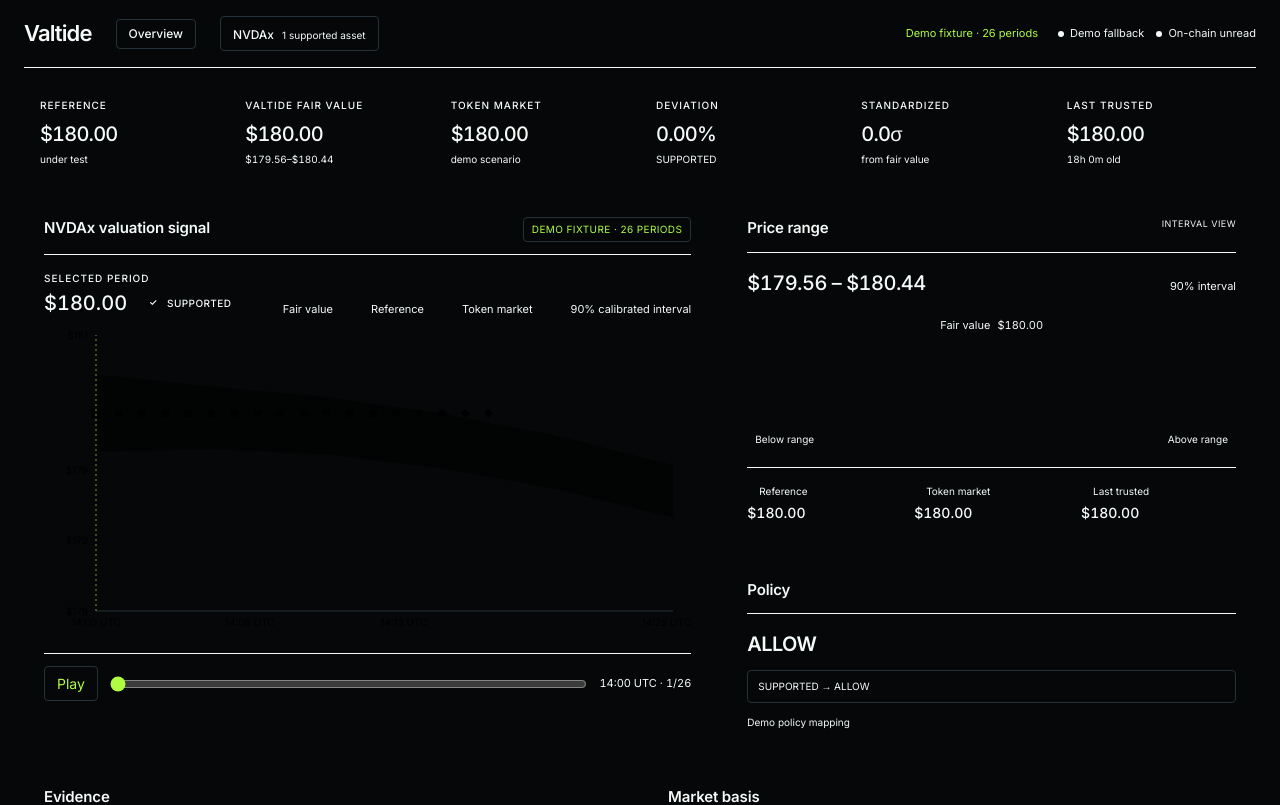
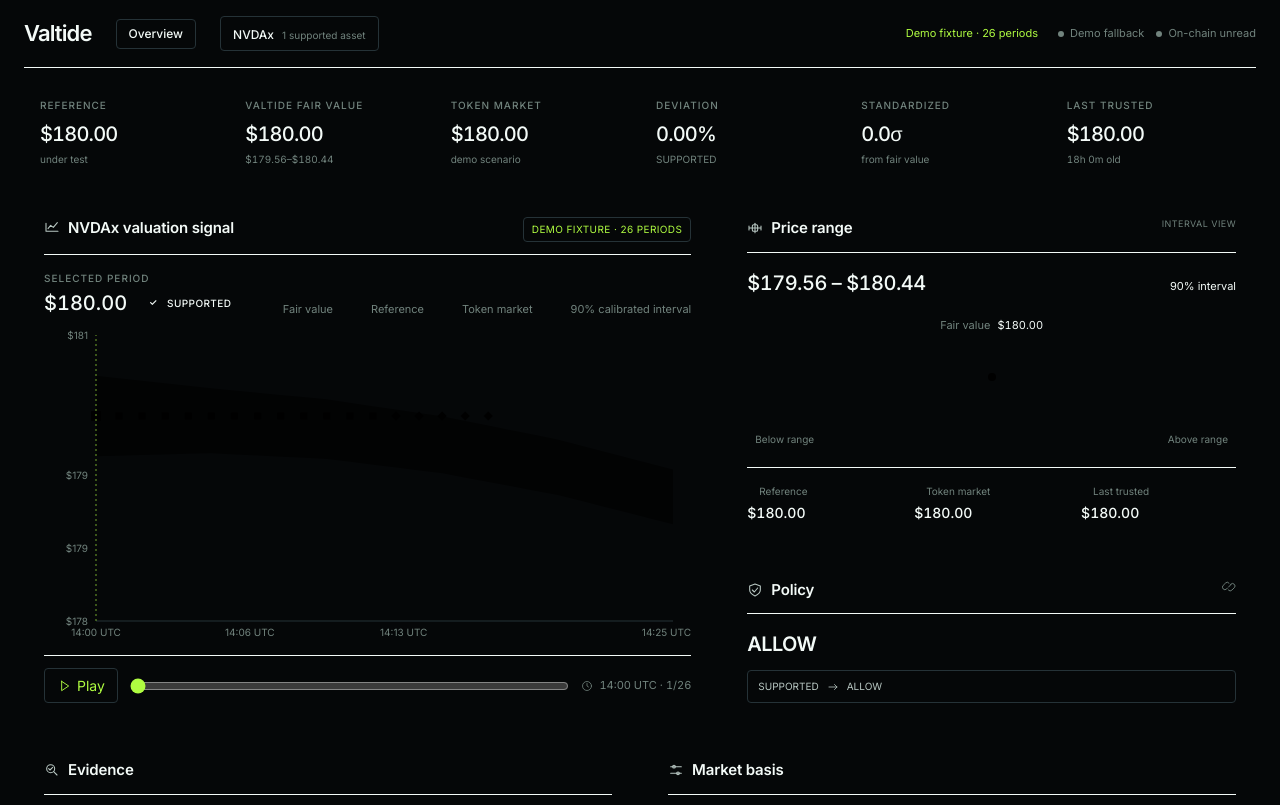
Before and after one commit to chin0312/valtide, a React (Vite) app in the folder apps/web/: page / in a window 1280 px wide. Shown: the top 805 px of the page. Built offline with nearby package versions, Linux system fonts and the light colour scheme; no server answers.

Commit message:
feat(web): align dashboard panels and polish chart markers

```diff
--- a/apps/web/src/App.tsx
+++ b/apps/web/src/App.tsx
@@ -15,6 +15,7 @@ import { EXAMPLE_DEMO_POLICY } from "./components/PolicyActionPanel";
 import { ReasonCodes } from "./components/ReasonCodes";
 import { RegistryPanel } from "./components/RegistryPanel";
 import { Panel } from "./components/ui";
+import { Icon } from "./components/Icon";
 import { EVIDENCE } from "./lib/evidence";
 import { ageLabel, compactUsd, money, pct, sigma } from "./lib/format";
 import { deriveOnchainSync } from "./lib/onchain";
@@ -73,7 +74,7 @@ export default function App() {
       <main className="space-y-4">
         <MetricGrid current={current} isOperational={isOperational} />
 
-        <div className="grid items-start gap-4 xl:grid-cols-[minmax(0,1.3fr)_minmax(0,1fr)]">
+        <div className="grid items-stretch gap-4 xl:grid-cols-[minmax(0,1.3fr)_minmax(0,1fr)]">
           <HistoricalReplay
             results={results}
             position={position}
@@ -83,7 +84,7 @@ export default function App() {
             sourceLabel={source}
             showPlayback={!isOperational}
           />
-          <div className="min-w-0 space-y-4">
+          <div className="flex min-w-0 flex-col gap-4">
             <ReferenceComparison r={current} />
             <PolicyCard state={current.evidence_state} action={policyAction} source={onchain.data ? "Deployed X Layer policy" : isOperational ? "Policy unavailable" : "Demo policy mapping"} />
           </div>
@@ -165,7 +166,7 @@ function EvidenceCard({ result }: { result: ValuationResult }) {
       ? `${outside ? "Outside range" : "Mixed evidence"}; challenge threshold not met.`
       : "Reference materially exceeds the supported range.";
   return (
-    <Panel title="Evidence">
+    <Panel title="Evidence" icon="evidence">
       <div className="text-2xl font-semibold tracking-[-0.03em]" style={{ color: state.fg }}>{state.label}</div>
       <p className="mt-2 text-xs" style={{ color: "var(--color-ink-dim)" }}>{summary}</p>
       <div className="mt-4"><ReasonCodes codes={result.reason_codes.slice(0, 2)} evidenceState={result.evidence_state} /></div>
@@ -175,17 +176,16 @@ function EvidenceCard({ result }: { result: ValuationResult }) {
 
 function PolicyCard({ state, action, source }: { state: EvidenceState; action: PolicyAction | null; source: string }) {
   return (
-    <Panel title="Policy">
+    <Panel title="Policy" icon="shield" right={<span title={source} aria-label={source} className="text-muted"><Icon name="chain" size={14} /></span>}>
       <div className="tnum break-words text-xl font-semibold tracking-[-0.03em] text-ink">{action ?? "—"}</div>
-      <div className="tnum mt-3 rounded px-2.5 py-2 text-[10px]" style={{ background: "var(--color-panel-2)", color: "var(--color-ink-dim)", border: "1px solid var(--color-line)" }}>{state} → {action ?? "UNAVAILABLE"}</div>
-      <div className="mt-3 text-[10px]" style={{ color: "var(--color-muted)" }}>{source}</div>
+      <div className="tnum mt-3 flex items-center gap-2 rounded px-2.5 py-2 text-[10px]" style={{ background: "var(--color-panel-2)", color: "var(--color-ink-dim)", border: "1px solid var(--color-line)" }}>{state}<Icon name="arrow" size={12} />{action ?? "UNAVAILABLE"}</div>
     </Panel>
   );
 }
 
 function BasisCard({ result }: { result: ValuationResult }) {
   return (
-    <Panel title="Market basis">
+    <Panel title="Market basis" icon="basis">
       <dl className="grid grid-cols-2 gap-x-5 gap-y-2 text-xs">
         <StatusRow label="Token move" value={pct(result.observed_token_move_pct)} />
         <StatusRow label="Model move" value={pct(result.model_implied_move_pct)} />
--- a/apps/web/src/components/EscalationChart.tsx
+++ b/apps/web/src/components/EscalationChart.tsx
@@ -39,7 +39,7 @@ export function EscalationChart({ results, index, playhead = index, onSelect }:
   const yDecimals = span < 2 ? 1 : 0;
 
   return (
-    <div className="h-[320px] w-full">
+    <div className="h-[320px] min-h-[280px] w-full flex-1">
       <ResponsiveContainer>
         <ComposedChart
           data={data}
--- /dev/null
+++ b/apps/web/src/components/Icon.tsx
@@ -0,0 +1,22 @@
+import type { ReactNode } from "react";
+
+const paths: Record<string, ReactNode> = {
+  signal: <><path d="M3 17V5M3 17h18" /><path d="m6 13 4-5 4 3 6-7" /></>,
+  range: <><path d="M3 12h18M3 9v6M21 9v6" /><rect x="8" y="7" width="8" height="10" rx="2" /><path d="M12 5v14" /></>,
+  shield: <><path d="m12 3 8 3v6c0 5-8 9-8 9s-8-4-8-9V6l8-3Z" /><path d="m8 12 3 3 5-6" /></>,
+  evidence: <><circle cx="10" cy="10" r="6" /><path d="m14.5 14.5 5 5M7 10l2 2 4-4" /></>,
+  basis: <><path d="M4 7h16M4 17h16" /><circle cx="9" cy="7" r="2" /><circle cx="15" cy="17" r="2" /></>,
+  record: <><rect x="5" y="3" width="14" height="18" rx="2" /><path d="M9 8h6M9 12h6M9 16h4" /></>,
+  chain: <><path d="m10 13 4-4m-6 6-1 1a4 4 0 0 1-6-6l4-4a4 4 0 0 1 6 0m2 3 1-1a4 4 0 0 1 6 6l-4 4a4 4 0 0 1-6 0" transform="translate(1 1)" /></>,
+  play: <path d="m8 4 12 8-12 8V4Z" />,
+  pause: <><path d="M8 5v14M16 5v14" /></>,
+  replay: <><path d="M3 10a9 9 0 1 1 2 8M3 4v6h6" /></>,
+  clock: <><circle cx="12" cy="12" r="9" /><path d="M12 7v5l3 2" /></>,
+  arrow: <path d="M4 12h16m-5-5 5 5-5 5" />,
+};
+
+export type IconName = keyof typeof paths;
+
+export function Icon({ name, size = 16, className = "" }: { name: IconName; size?: number; className?: string }) {
+  return <svg width={size} height={size} viewBox="0 0 24 24" fill="none" stroke="currentColor" strokeWidth="1.6" strokeLinecap="round" strokeLinejoin="round" aria-hidden="true" focusable="false" className={`shrink-0 ${className}`}>{paths[name]}</svg>;
+}
--- a/apps/web/src/components/ReferenceNumberLine.tsx
+++ b/apps/web/src/components/ReferenceNumberLine.tsx
@@ -1,11 +1,10 @@
 import type { ValuationResult } from "../api/types";
-import { EVIDENCE } from "../lib/evidence";
 import { money } from "../lib/format";
 import { priceToFraction, unitsToFraction } from "../lib/scale";
 
 export function ReferenceNumberLine({ r }: { r: ValuationResult }) {
   const candidates = [
-    { label: "Reference", price: r.reference_under_test, color: EVIDENCE[r.evidence_state].fg, shape: "diamond" },
+    { label: "Reference", price: r.reference_under_test, color: "var(--color-series-reference)", shape: "diamond" },
     { label: "Token market", price: r.token_price, color: "var(--color-series-token)", shape: "circle" },
     { label: "Last trusted", price: r.last_trusted_reference, color: "var(--color-series-trusted)", shape: "square" },
     { label: "Constructed", price: r.external_constructed_reference, color: "var(--color-series-valtide)", shape: "circle" },
@@ -26,9 +25,14 @@ export function ReferenceNumberLine({ r }: { r: ValuationResult }) {
         <div className="absolute top-[38px] h-11 rounded" style={{ left: `${bandStart}%`, width: `${bandWidth}%`, background: "var(--color-band-fill)", border: "1px solid var(--color-series-valtide)" }} />
         <div className="absolute left-1/2 top-[32px] h-14 w-px" style={{ background: "var(--color-series-valtide)" }} />
         <div className="absolute inset-x-0 top-0 text-center text-[11px]" style={{ color: "var(--color-muted)" }}>Fair value <span className="tnum ml-1 text-ink">{money(r.valtide_fair_value)}</span></div>
-        {markers.map((marker, i) => (
-          <div key={marker.label} className="absolute" style={{ left: `${priceToFraction(marker.price, r) * 100}%`, top: 46 + i * 14 }} title={`${marker.label}: ${money(marker.price)}`}>
-            <span className="absolute h-2.5 w-2.5 -translate-x-1/2" style={{ background: marker.color, border: "1px solid var(--color-panel)", borderRadius: marker.shape === "circle" ? "50%" : 1, rotate: marker.shape === "diamond" ? "45deg" : undefined }} />
+        {markers.map((marker) => (
+          <div key={marker.label} data-price-marker={marker.label} className="absolute" style={{ left: `${priceToFraction(marker.price, r) * 100}%`, top: 60, zIndex: marker.shape === "diamond" ? 3 : marker.shape === "square" ? 2 : 1 }} title={`${marker.label}: ${money(marker.price)}`}>
+            <svg className="absolute -translate-x-1/2 -translate-y-1/2" width="28" height="28" viewBox="0 0 28 28" aria-hidden="true" style={{ overflow: "visible" }}>
+              {/* Nested outlines keep equal-price sources visible at their exact position. */}
+              {marker.shape === "diamond" ? <path d="M14 2 26 14 14 26 2 14Z" fill="none" stroke={marker.color} strokeWidth="2" />
+                : marker.shape === "square" ? <rect x="7" y="7" width="14" height="14" rx="1" fill="none" stroke={marker.color} strokeWidth="2" />
+                  : <circle cx="14" cy="14" r="4" fill={marker.color} stroke="var(--color-panel)" strokeWidth="1.5" />}
+            </svg>
           </div>
         ))}
         <div className="absolute inset-x-0 bottom-0 flex justify-between text-[10px]" style={{ color: "var(--color-muted)" }}><span>Below range</span><span>Above range</span></div>
--- a/apps/web/src/components/RegistryPanel.tsx
+++ b/apps/web/src/components/RegistryPanel.tsx
@@ -27,7 +27,7 @@ export function RegistryPanel({ controlPlane, enforcement, runtime, sync, mode =
   const modeNote = mode === "demo" ? "Live deployed state — not driven by this scenario." : mode === "historical" ? "Current deployed state — not historical chain state for the selected observation." : null;
 
   return (
-    <Panel title="On-chain provenance" subtitle="X Layer · attestation delivery and collateral enforcement">
+    <Panel title="On-chain provenance" icon="chain" subtitle="X Layer · attestation delivery and collateral enforcement">
       <div className="flex flex-wrap items-center justify-between gap-3 pb-4 text-xs">
         <div><span className="font-semibold" style={{ color: "var(--color-accent)" }}>{controlPlane.network}</span><span className="tnum ml-2" style={{ color: "var(--color-muted)" }}>chain {controlPlane.chain_id} · deployed</span></div>
         {modeNote && <span style={{ color: "var(--color-ink-dim)" }}>{modeNote}</span>}
@@ -76,7 +76,7 @@ export function RegistryPanel({ controlPlane, enforcement, runtime, sync, mode =
 
 function UnavailableRegistryPanel({ status, detail }: { status: string; detail: string }) {
   return (
-    <Panel title="On-chain provenance" subtitle="X Layer · publisher → Registry → policy → RiskGuard → vault" right={<span className="rounded px-2 py-1 font-mono text-[9px] uppercase tracking-[0.05em]" style={{ color: "var(--color-muted)", background: "var(--color-panel-2)", border: "1px solid var(--color-line)" }}>{status}</span>}>
+    <Panel title="On-chain provenance" icon="chain" subtitle="X Layer · publisher → Registry → policy → RiskGuard → vault" right={<span className="rounded px-2 py-1 font-mono text-[9px] uppercase tracking-[0.05em]" style={{ color: "var(--color-muted)", background: "var(--color-panel-2)", border: "1px solid var(--color-line)" }}>{status}</span>}>
       <div className="grid overflow-hidden rounded-lg sm:grid-cols-5" style={{ border: "1px solid var(--color-line)" }}>
         <PipelineStep index="01" label="Publisher" value="API REQUIRED" />
         <PipelineStep index="02" label="Registry" value="UNREAD" />
--- a/apps/web/src/components/ui.tsx
+++ b/apps/web/src/components/ui.tsx
@@ -1,12 +1,13 @@
 import type { ReactNode } from "react";
+import { Icon, type IconName } from "./Icon";
 
-export function Panel({ title, subtitle, right, children, className = "" }: { title?: string; subtitle?: string; right?: ReactNode; children: ReactNode; className?: string }) {
+export function Panel({ title, icon, subtitle, right, children, className = "" }: { title?: string; icon?: IconName; subtitle?: string; right?: ReactNode; children: ReactNode; className?: string }) {
   return (
     <section className={`card-shadow rounded-[10px] p-5 ${className}`} style={{ background: "var(--color-panel)", border: "1px solid var(--color-line-subtle)" }}>
       {(title || right) && (
         <header className="mb-4 flex items-start justify-between gap-4 border-b pb-3" style={{ borderColor: "var(--color-line-subtle)" }}>
           <div>
-            {title && <h2 className="text-[15px] font-semibold tracking-[-0.01em] text-ink">{title}</h2>}
+            {title && <h2 className="flex items-center gap-2 text-[15px] font-semibold tracking-[-0.01em] text-ink">{icon && <Icon name={icon} className="text-ink-dim" />}{title}</h2>}
             {subtitle && <p className="mt-0.5 max-w-3xl text-xs" style={{ color: "var(--color-muted)" }}>{subtitle}</p>}
           </div>
           {right}
--- a/apps/web/src/views/HistoricalReplay.tsx
+++ b/apps/web/src/views/HistoricalReplay.tsx
@@ -3,6 +3,7 @@ import type { ValuationResult } from "../api/types";
 import { EscalationChart } from "../components/EscalationChart";
 import { EvidenceChip } from "../components/EvidenceChip";
 import { Panel } from "../components/ui";
+import { Icon } from "../components/Icon";
 import { coverageLabel, money, timeUTC } from "../lib/format";
 import { advancePosition, clampPosition } from "../lib/playback";
 
@@ -57,6 +58,8 @@ export function HistoricalReplay({
   return (
     <Panel
       title="NVDAx valuation signal"
+      icon="signal"
+      className="flex h-full min-w-0 flex-col"
       right={<span className="rounded px-2 py-1 font-mono text-[10px] uppercase tracking-[0.04em]" style={{ color: "var(--color-accent)", background: "var(--color-accent-soft)", border: "1px solid var(--color-line)" }}>{sourceLabel}</span>}
     >
       <div className="mb-2 flex flex-wrap items-end justify-between gap-3">
@@ -74,17 +77,17 @@ export function HistoricalReplay({
 
       <EscalationChart results={results} index={index} playhead={position} onSelect={(next) => { setPlaying(false); setPosition(clampPosition(next, results.length)); }} />
 
-      <div className="mt-2 flex flex-wrap items-center gap-3 border-t pt-3" style={{ borderColor: "var(--color-line-subtle)" }}>
+      <div className="mt-auto flex flex-wrap items-center gap-3 border-t pt-3" style={{ borderColor: "var(--color-line-subtle)" }}>
         {showPlayback && (
           <button
             onClick={() => {
               if (atEnd) setPosition(0);
               setPlaying(!playing || atEnd);
             }}
-            className="rounded px-3 py-1.5 text-xs font-medium"
+            className="inline-flex items-center gap-1.5 rounded px-3 py-1.5 text-xs font-medium"
             style={{ background: "var(--color-accent-soft)", color: "var(--color-accent)", border: "1px solid var(--color-line)" }}
           >
-            {playing ? "Pause" : atEnd ? "Replay" : "Play"}
+            <Icon name={playing ? "pause" : atEnd ? "replay" : "play"} size={14} />{playing ? "Pause" : atEnd ? "Replay" : "Play"}
           </button>
         )}
         <input
@@ -97,7 +100,7 @@ export function HistoricalReplay({
           className="min-w-[160px] flex-1 accent-[var(--color-accent)]"
           aria-label="Replay period"
         />
-        <span className="tnum text-[11px]" style={{ color: "var(--color-muted)" }}>{timeUTC(current.timestamp)} · {index + 1}/{results.length}</span>
+        <span className="tnum inline-flex items-center gap-1.5 text-[11px]" style={{ color: "var(--color-muted)" }}><Icon name="clock" size={12} />{timeUTC(current.timestamp)} · {index + 1}/{results.length}</span>
       </div>
     </Panel>
   );
--- a/apps/web/src/views/ObservationRecord.tsx
+++ b/apps/web/src/views/ObservationRecord.tsx
@@ -20,6 +20,7 @@ export function ObservationRecord({ results, currentIndex, sourceLabelText }: {
   return (
     <Panel
       title="Evidence record"
+      icon="record"
       right={<span className="rounded px-2 py-1 font-mono text-[9px] uppercase tracking-[0.05em]" style={{ color: "var(--color-muted)", background: "var(--color-panel-2)", border: "1px solid var(--color-line)" }}>{sourceLabelText}</span>}
     >
       <div className="grid grid-cols-2 overflow-hidden rounded-lg lg:grid-cols-4" style={{ border: "1px solid var(--color-line-subtle)" }}>
--- a/apps/web/src/views/ReferenceComparison.tsx
+++ b/apps/web/src/views/ReferenceComparison.tsx
@@ -6,7 +6,7 @@ import { Panel } from "../components/ui";
 // axis. No composite score hides the outlier.
 export function ReferenceComparison({ r }: { r: ValuationResult }) {
   return (
-    <Panel title="Price range" right={<span className="font-mono text-[9px] uppercase tracking-[0.05em]" style={{ color: "var(--color-muted)" }}>interval view</span>}>
+    <Panel title="Price range" icon="range" className="flex-1" right={<span className="font-mono text-[9px] uppercase tracking-[0.05em]" style={{ color: "var(--color-muted)" }}>interval view</span>}>
       <ReferenceNumberLine r={r} />
     </Panel>
   );
```
Also changed, not shown: 1 other file (tests, documents, lock files or other folders).
